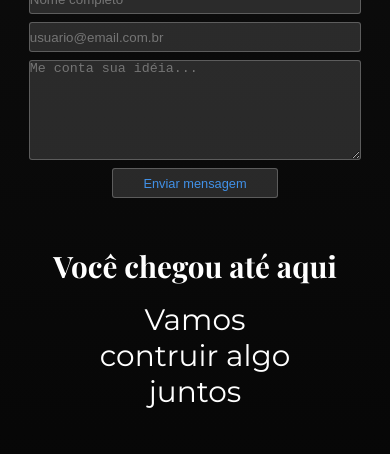
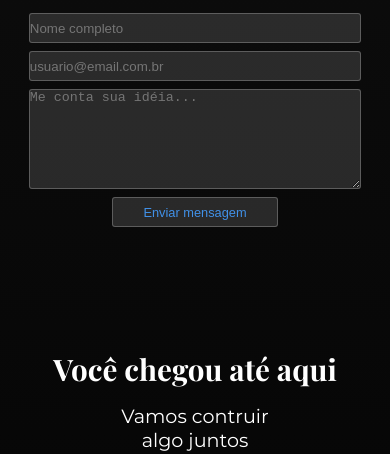
Before and after one commit to pfischer-dev/Site_Paulo_Fischer_v1, a plain HTML site: page index.html in a window 390 px wide. Shown: the part 2733-3187 px from the top of the page. Drawn offline with nearby package versions, Linux system fonts and the light colour scheme.

Commit message:
ajustes milhares

```diff
--- a/css/globals.css
+++ b/css/globals.css
@@ -230,13 +230,14 @@ header.hidden {
                     SESSAO CONTACT
 ==================================================== */
 .contact_container {
+    background: linear-gradient(to bottom,#0d0d0d,#050505);
     display: flex;
     flex-direction: column;
     align-items: center;
-    padding: 2.5rem 1.8rem;
+    justify-content: space-around;
+    padding: 2rem 1.8rem;
     min-height: 100vh;
     scroll-snap-align: start;
-    background: linear-gradient(to bottom,#0d0d0d,#050505);
 
     .contact_left {
         height: 100%;
@@ -305,7 +306,7 @@ header.hidden {
                 border: 1px solid rgba(128, 128, 128, 0.595);
                 background-color: rgba(128, 128, 128, 0.271);
                 color: var(--outlinerColor);
-                font-size: clamp(0.8rem , 1vw, 1.4rem);
+                font-size: clamp(0.8rem , 0.8vw, 1.2rem);
             }
         }
     }
@@ -331,7 +332,7 @@ header.hidden {
 
             p {
                 width: 60%;
-                font-size: clamp(1.85rem, 2.5vw, 3rem);
+                font-size: clamp(1.2rem, 2.5vw, 3rem);
                 font-weight: 500;
                 font-family: var(--fontSecondary);
             }
@@ -414,8 +415,10 @@ header.hidden {
 
                 }
                 .btn-whats {
+                    min-width: 200px;
                     height:40px;
                     font-size: 1.2rem;
+
 
 
                 }
```
